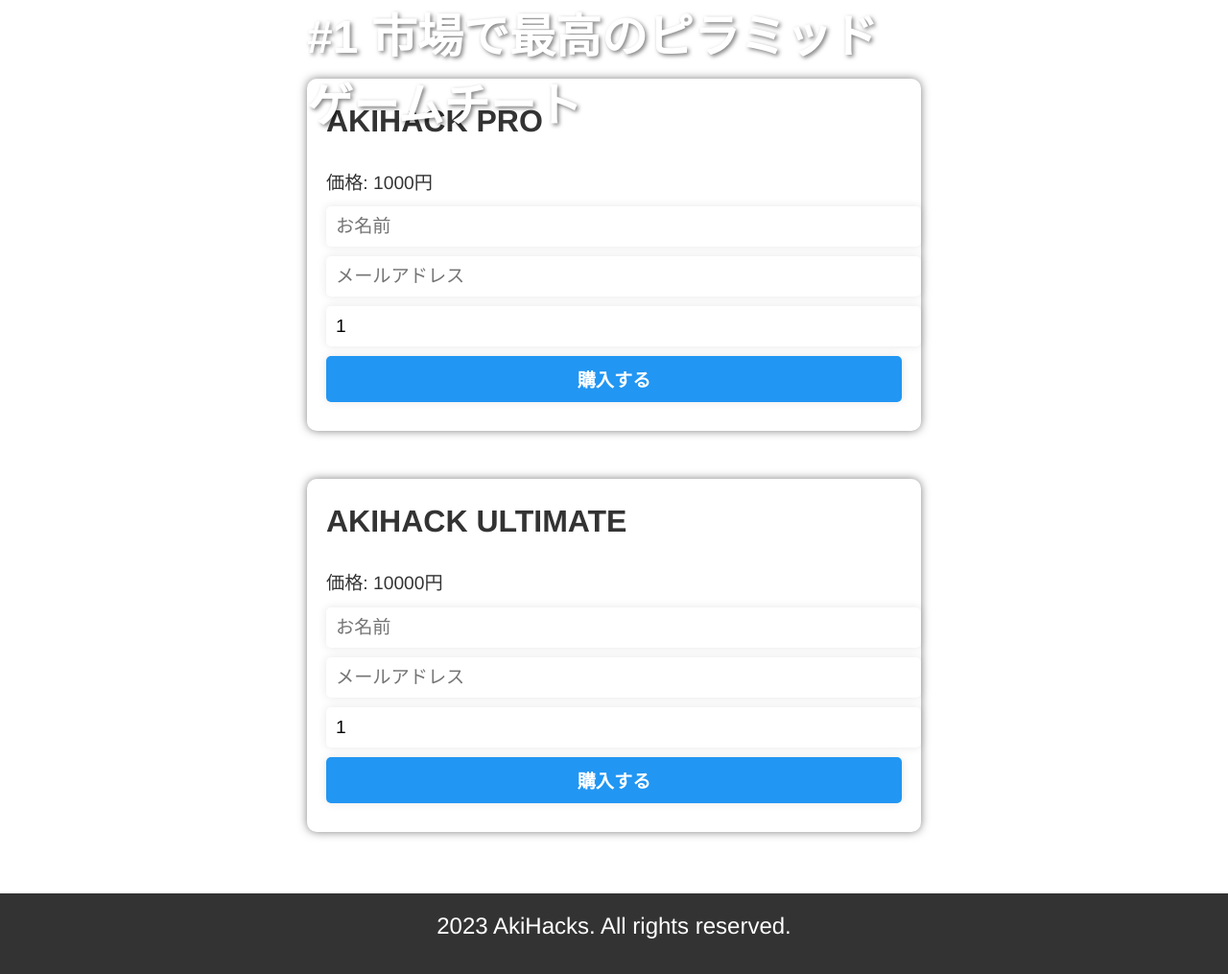
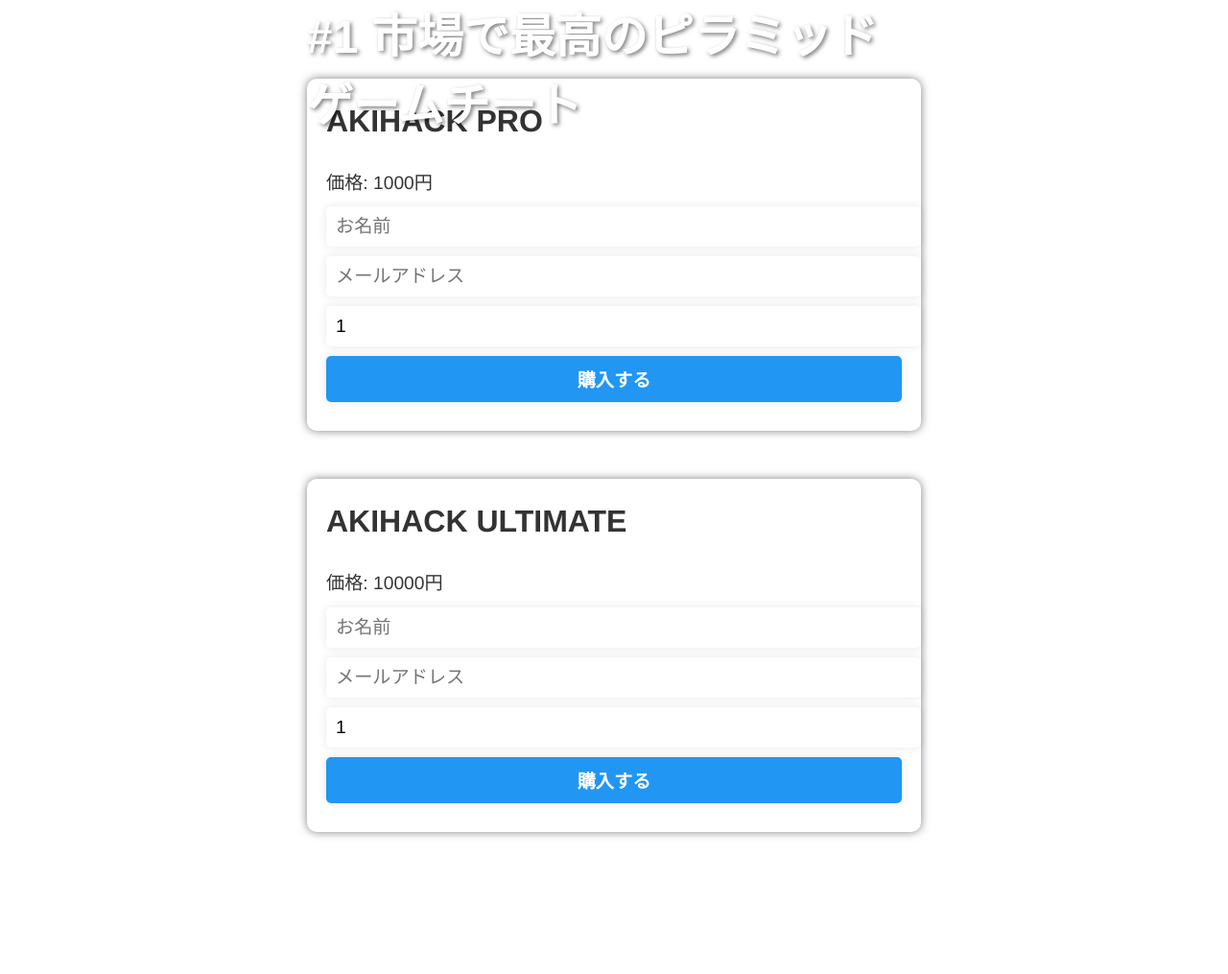
Before and after one commit to masiyuu/akihack, a plain HTML site: page index.html in a window 1280 px wide. Shown: the part 321-1336 px from the top of the page at 96% size. After the commit the page ends 1252 px from the top, so only its background shows below. Drawn offline with Linux system fonts and the light colour scheme.

Commit message:
Update index.html

```diff
--- a/index.html
+++ b/index.html
@@ -65,8 +65,5 @@ internalLinks.forEach(link => {
   </section>
     <main>
     </main>
-    <footer>
-      <p>2023 AkiHacks. All rights reserved.</p>
-    </footer>
   </body>
 </html>
```
